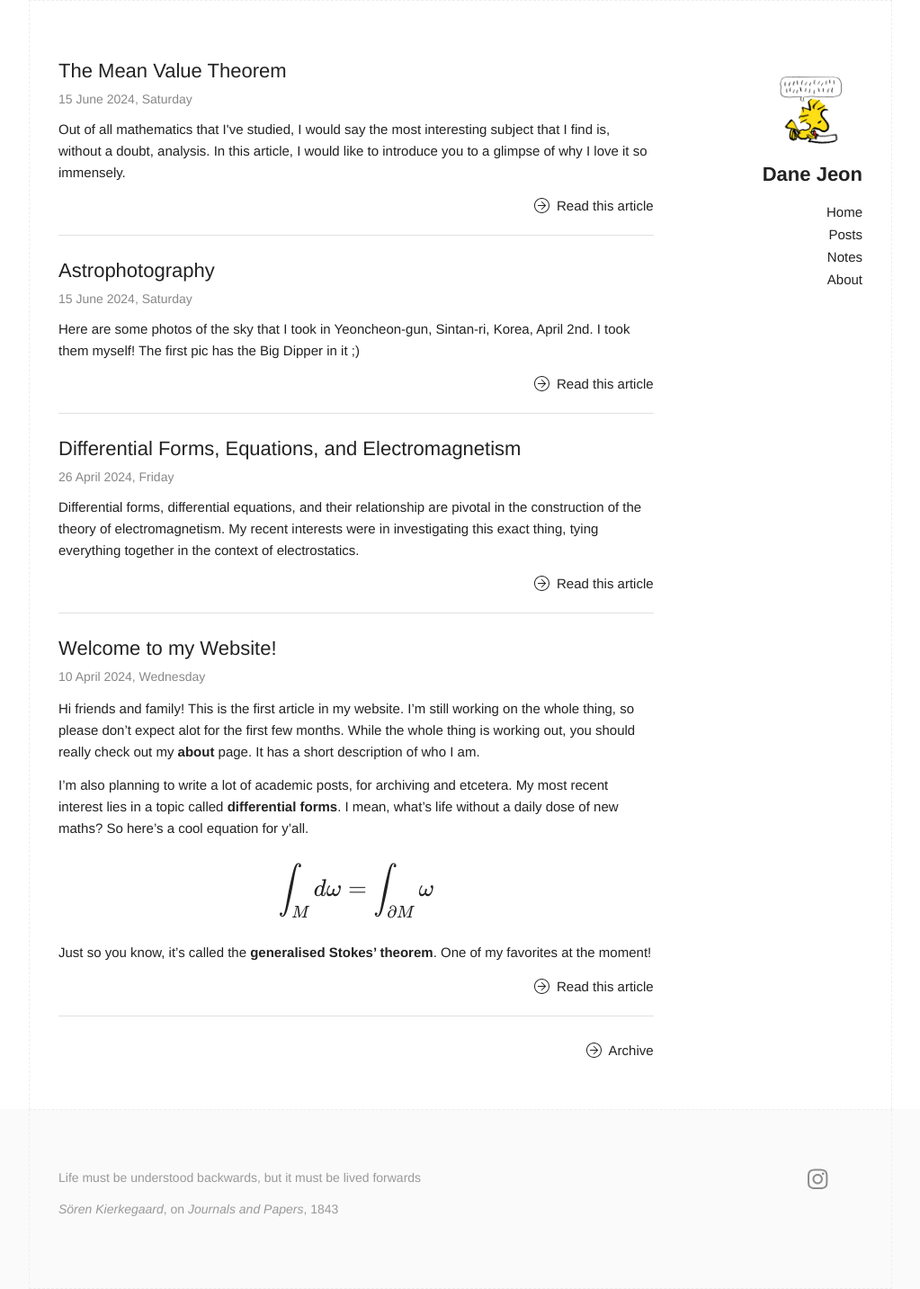
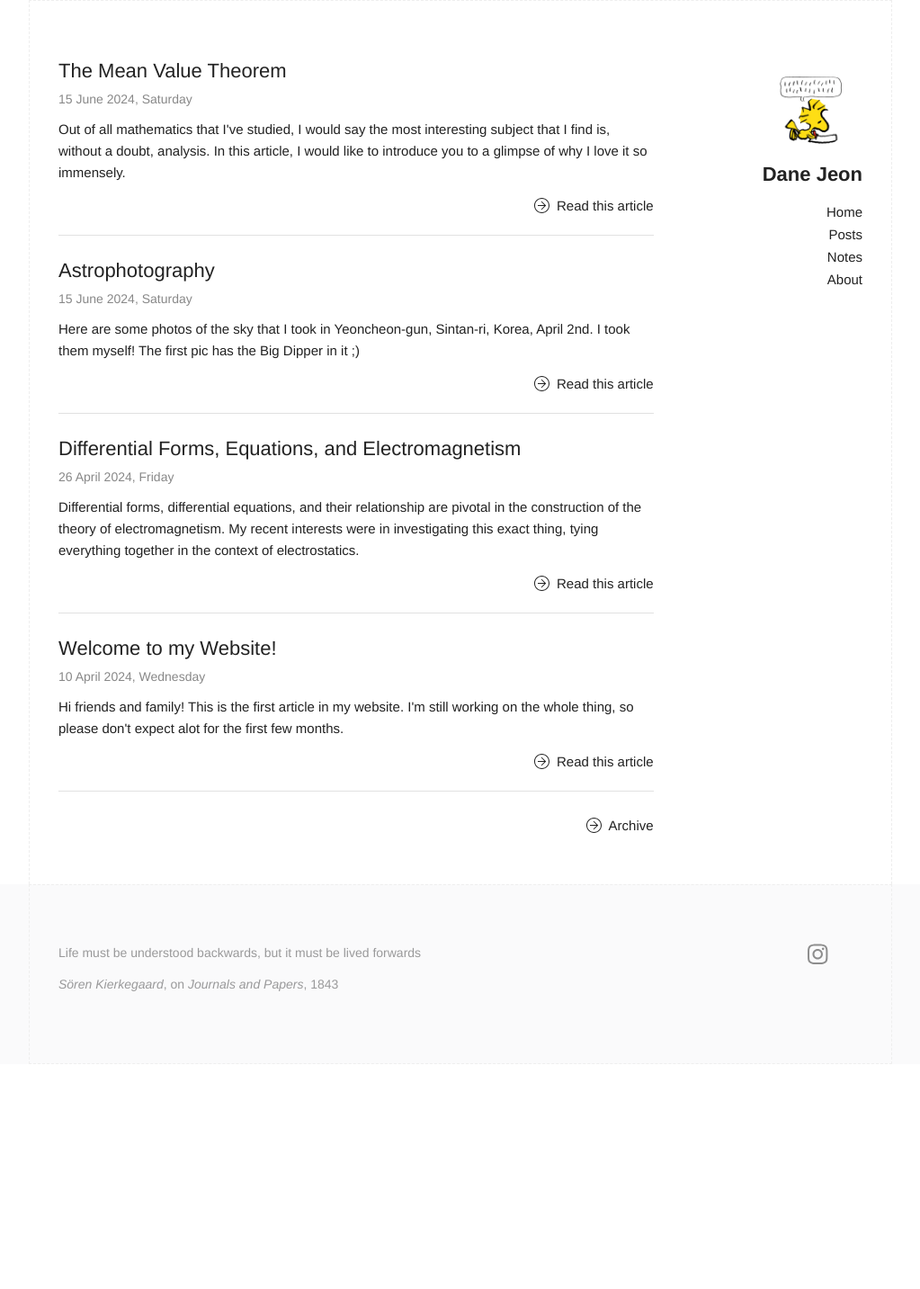
Before and after one commit to danetrouveur/danetrouveur.github.io, a Jekyll site: the page built from index.html, in a window 1280 px wide. Shown: the whole page at 90% size, without its empty margins (128-1151 px from the left). Built offline with Jekyll 4.4.1, drawn with Linux system fonts in a browser that asks for light colours; after the commit the page ends 1183 px from its top, so only the background shows below that; some of the changed lines change nothing that is shown.

Commit message:
Commit_23

```diff
--- a/_posts/2024-04-10-welcome-to-my-website copy.md
+++ b/_posts/2024-04-10-welcome-to-my-website copy.md
@@ -2,7 +2,7 @@
 layout: post
 title: Welcome to my Website!
 category: Personal Life
-description:
+description: Hi friends and family! This is the first article in my website. I'm still working on the whole thing, so please don't expect alot for the first few months.
 ---
 
 Hi friends and family! This is the first article in my website. I'm still working on the whole thing, so please don't expect alot for the first few months. While the whole thing is working out, you should really check out my <a href="/about.md">**about**</a> page. It has a short description of who I am.
```
